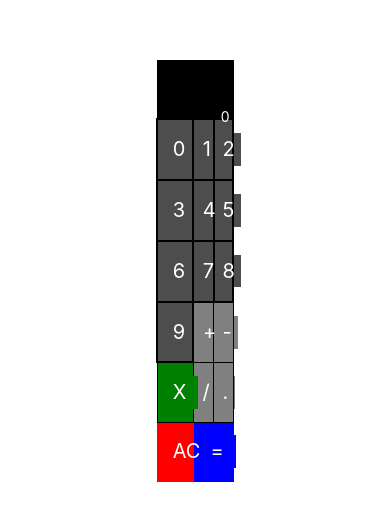
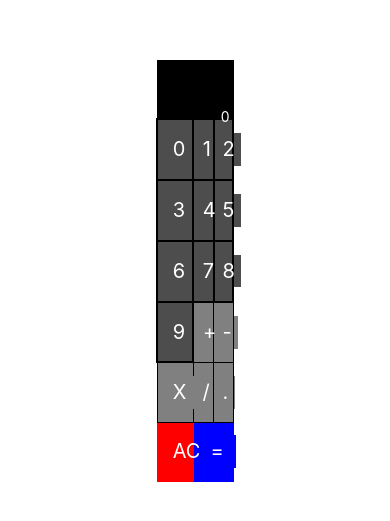
Before and after one commit to i23002/javascriptCalculator, a React (Create React App) app: page / in a window 390 px wide. Shown: the part 109-630 px from the top of the page. Built offline with nearby package versions, Linux system fonts and the light colour scheme.

Commit message:
improved a little responsive remains

```diff
--- a/src/App.css
+++ b/src/App.css
@@ -93,11 +93,11 @@ button{
   padding-left: 40%;
   padding-right: 30%;
   font-size: 20px;
-  border: 1px solid green;
-  background-color: green;
+  border: 1px solid gray;
+  background-color: gray;
 }
 .button4{
-  background-color: green;
+  background-color: gray;
   color: white;
 }
 .button2 , #clear{
```
